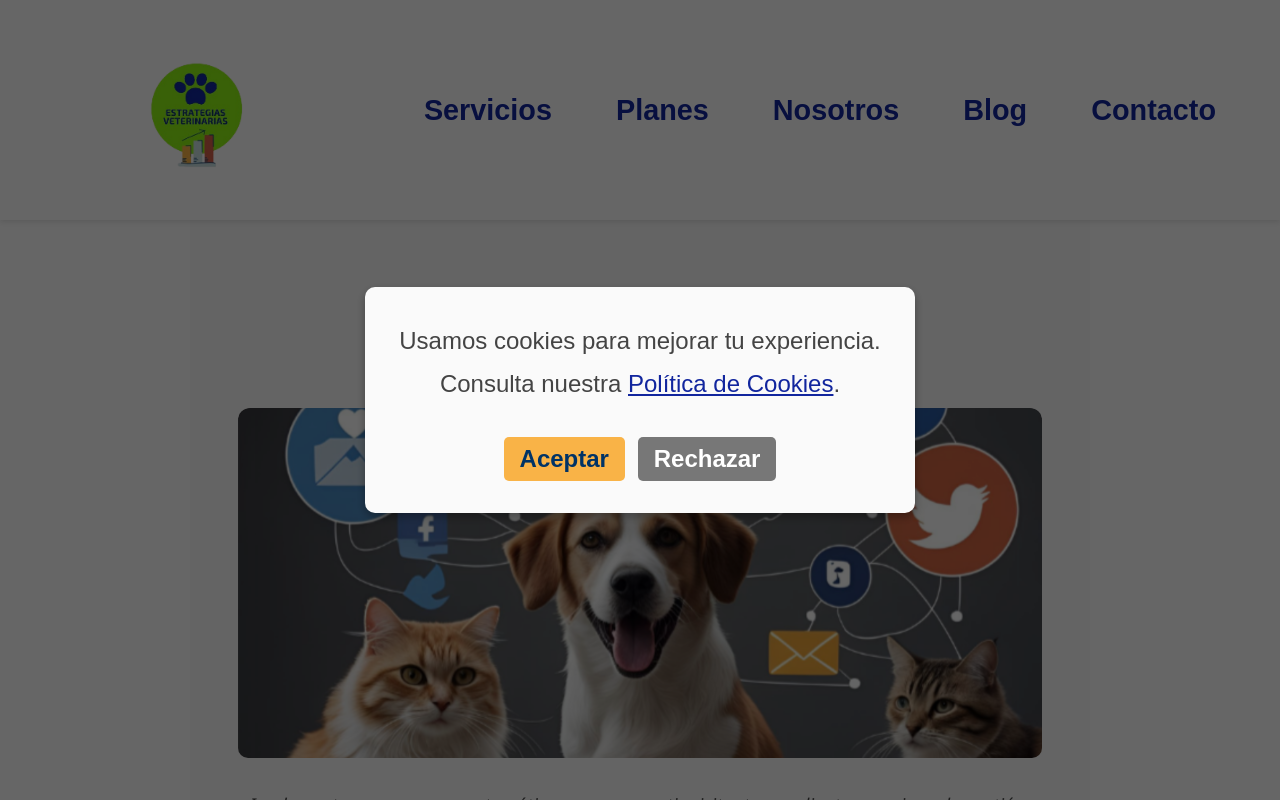
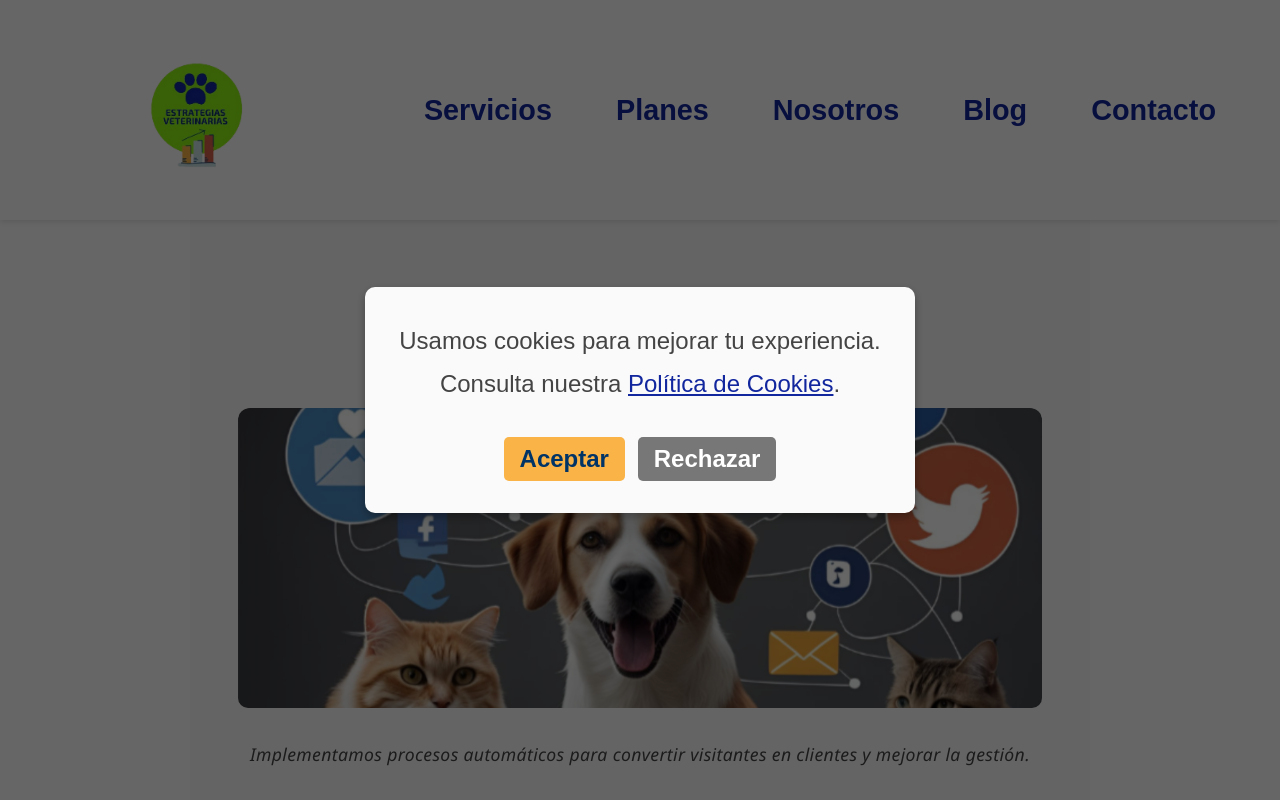
Before and after one commit to MiquelXubet/web-estrategias-veterinarias, a React (Vite) app: page /servicios/automatizaciones-embudos in a window 1280 px wide. Shown: the top 800 px of the page. Built offline with nearby package versions, Linux system fonts and the light colour scheme.

Commit message:
commit nueva altura caja servicio

```diff
--- a/src/components/Productos/Productos.css
+++ b/src/components/Productos/Productos.css
@@ -90,6 +90,6 @@
   }
 
   .servicio-imagen {
-    height: 350px;
+    height: 300px;
   }
 }
```
